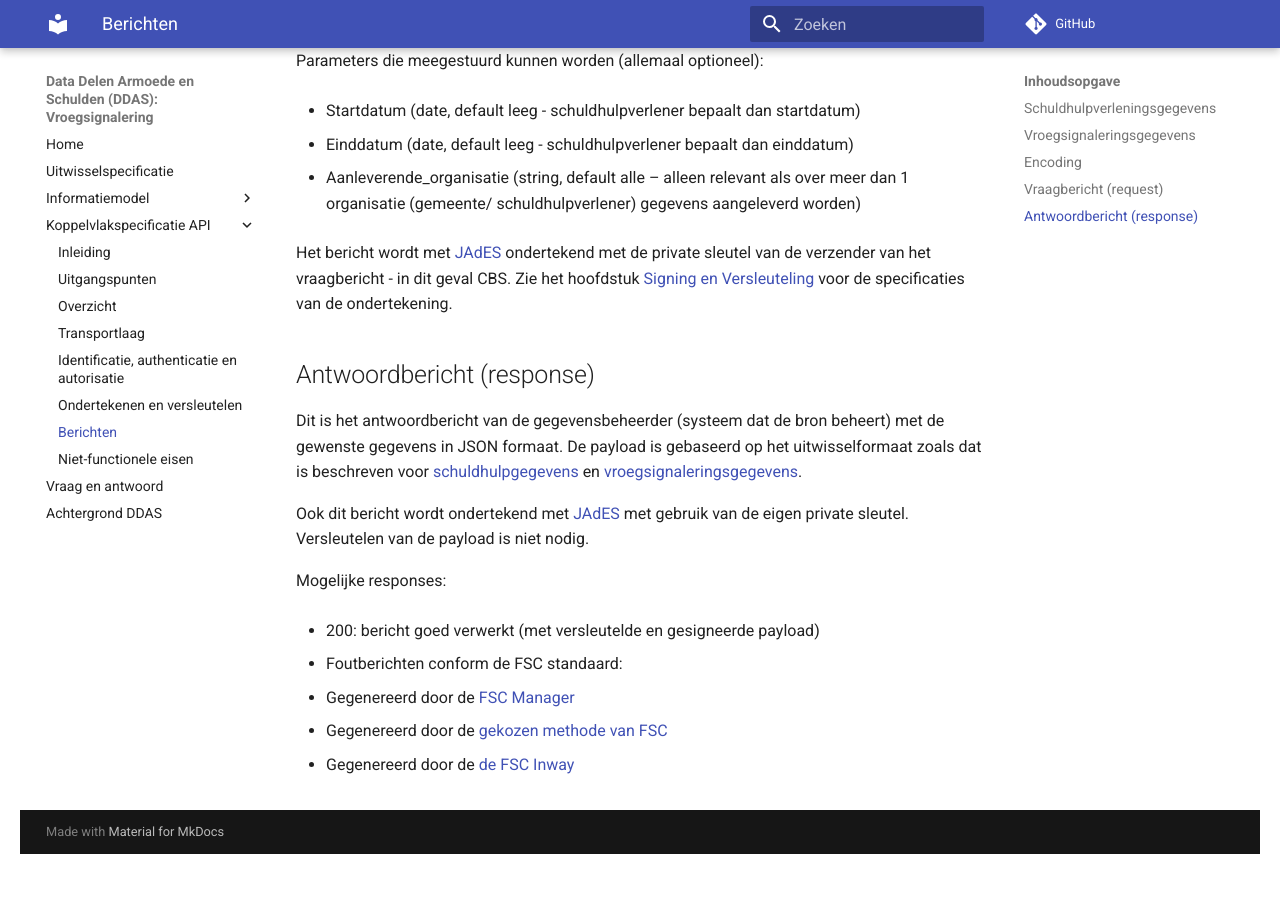
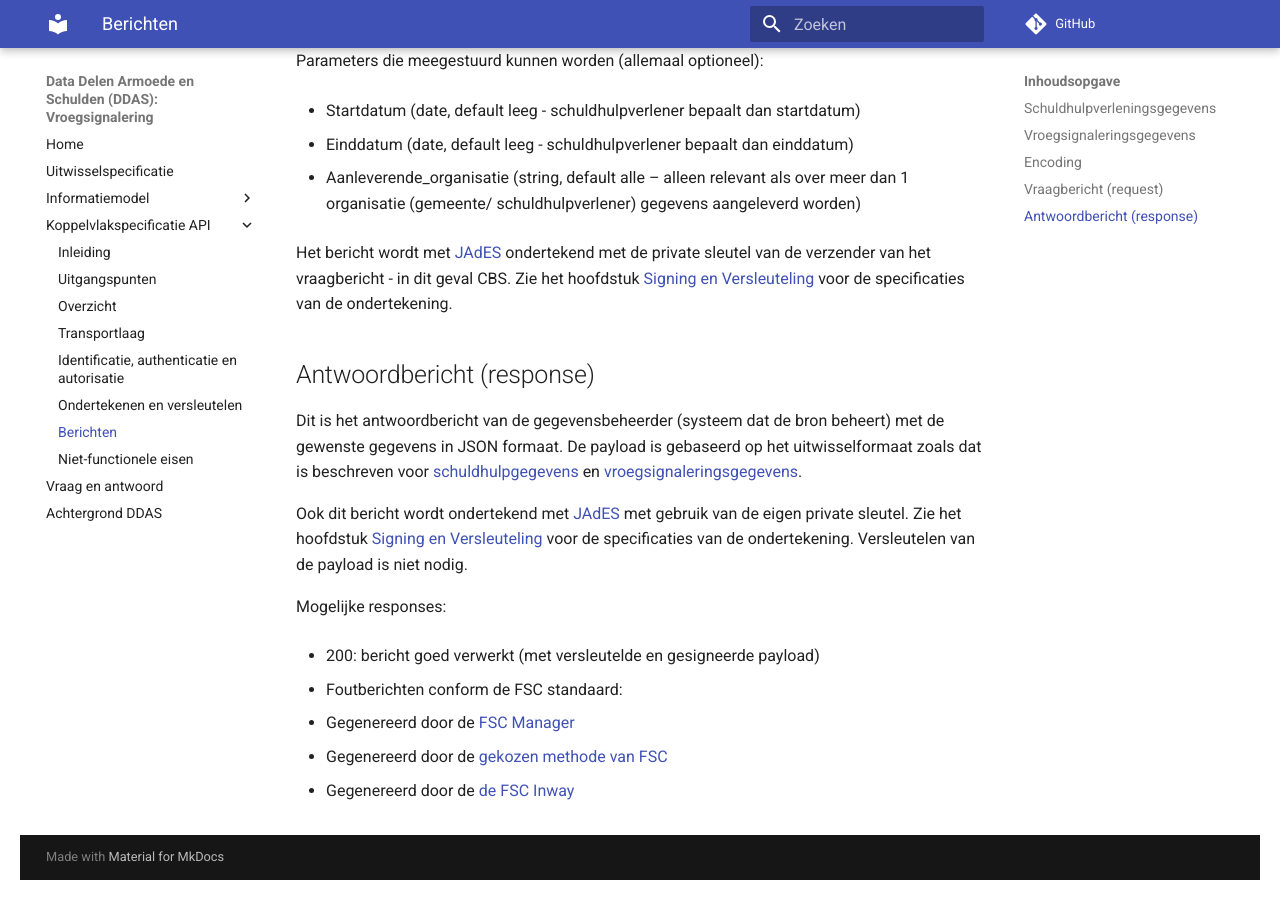
Before and after one commit to VNG-Realisatie/ddas-vroegsignalering, an MkDocs documentation site: the page built from docs/api/berichten.md, in a window 1280 px wide and 900 px high, scrolled down 888 px. Built offline with MkDocs 1.6.1 and Material for MkDocs 9.7.7, drawn with Linux system fonts in a browser that asks for light colours; comment, search, counter and statistics services are not loaded; the version menu is left out; before the commit the page ends 1762 px from its top, so only the background shows below that.

Commit message:
onderscheid SHV - VS

```diff
--- a/docs/api/berichten.md
+++ b/docs/api/berichten.md
@@ -44,7 +44,7 @@ Het bericht wordt met [JAdES](https://geonovum.github.io/KP-APIs/API-strategie-m
 Dit is het antwoordbericht van de gegevensbeheerder (systeem dat de bron beheert) met de gewenste gegevens in JSON formaat.
 De payload is gebaseerd op het uitwisselformaat zoals dat is beschreven voor [schuldhulpgegevens](https://vng-realisatie.github.io/ddas/v1.0/uitwisselspecificatie/) en [vroegsignaleringsgegevens](https://vng-realisatie.github.io/ddas-vroegsignalering/v1.0/uitwisselspecificatie/).
 
-Ook dit bericht wordt ondertekend met [JAdES](https://geonovum.github.io/KP-APIs/API-strategie-modules/signing-jades/) met gebruik van de eigen private sleutel.
+Ook dit bericht wordt ondertekend met [JAdES](https://geonovum.github.io/KP-APIs/API-strategie-modules/signing-jades/) met gebruik van de eigen private sleutel. Zie het hoofdstuk [Signing en Versleuteling](signing-encryptie.md) voor de specificaties van de ondertekening.
 Versleutelen van de payload is niet nodig.
 
 Mogelijke responses:
```
Also changed, not shown: docs/api/index.md (+2 -0 lines).
